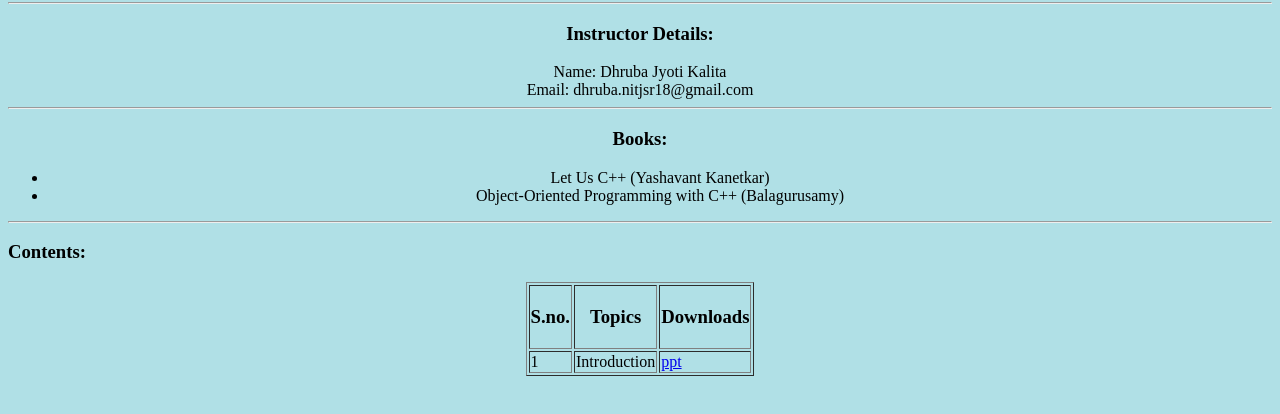
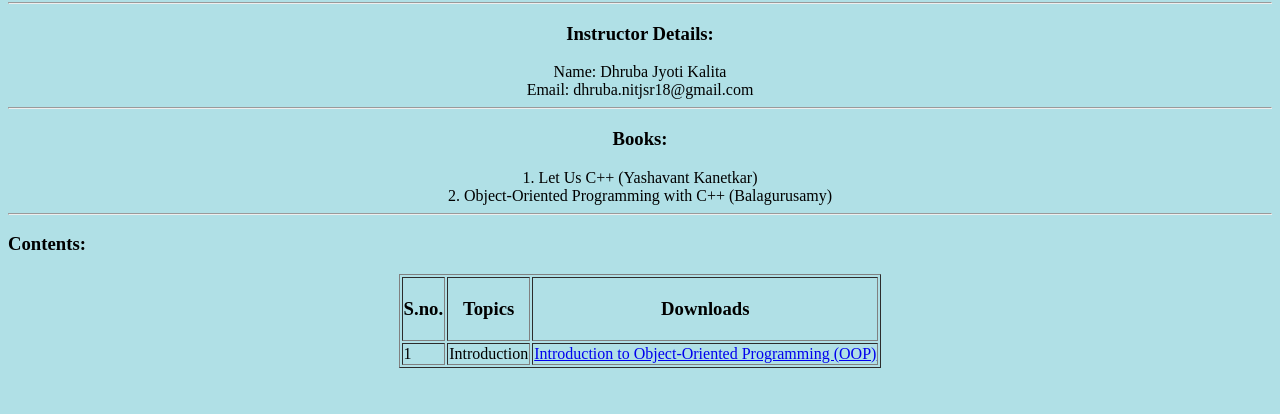
Before and after one commit to dhruba18/oops, a plain HTML site: page index.html in a window 1280 px wide. Shown: the part 78-492 px from the top of the page. Drawn offline with Linux system fonts and the light colour scheme.

Commit message:
Update index.html

```diff
--- a/index.html
+++ b/index.html
@@ -20,13 +20,8 @@
 <hr>
 <center>
 <h3>Books:</h3> </center>
-<center>
-	 <ul>
-		 <li> Let Us C++ (Yashavant Kanetkar) </li>
-		 <li> Object-Oriented Programming with C++ (Balagurusamy) </li>
-
-	 </ul>
-</center>
+	 <center> 1. Let Us C++ (Yashavant Kanetkar) </center>
+	 <center> 2. Object-Oriented Programming with C++ (Balagurusamy) </center>
 <hr>
 
 <h3>Contents: </h3>
@@ -42,7 +37,7 @@
   <tr>
     <td>1</td>
     <td> Introduction </td>
-    <td> <a href="#">ppt</a></td>
+    <td> <a href="Intro_OOPS">Introduction to Object-Oriented Programming (OOP)</a></td>
 
   </tr>
 </center>
```
